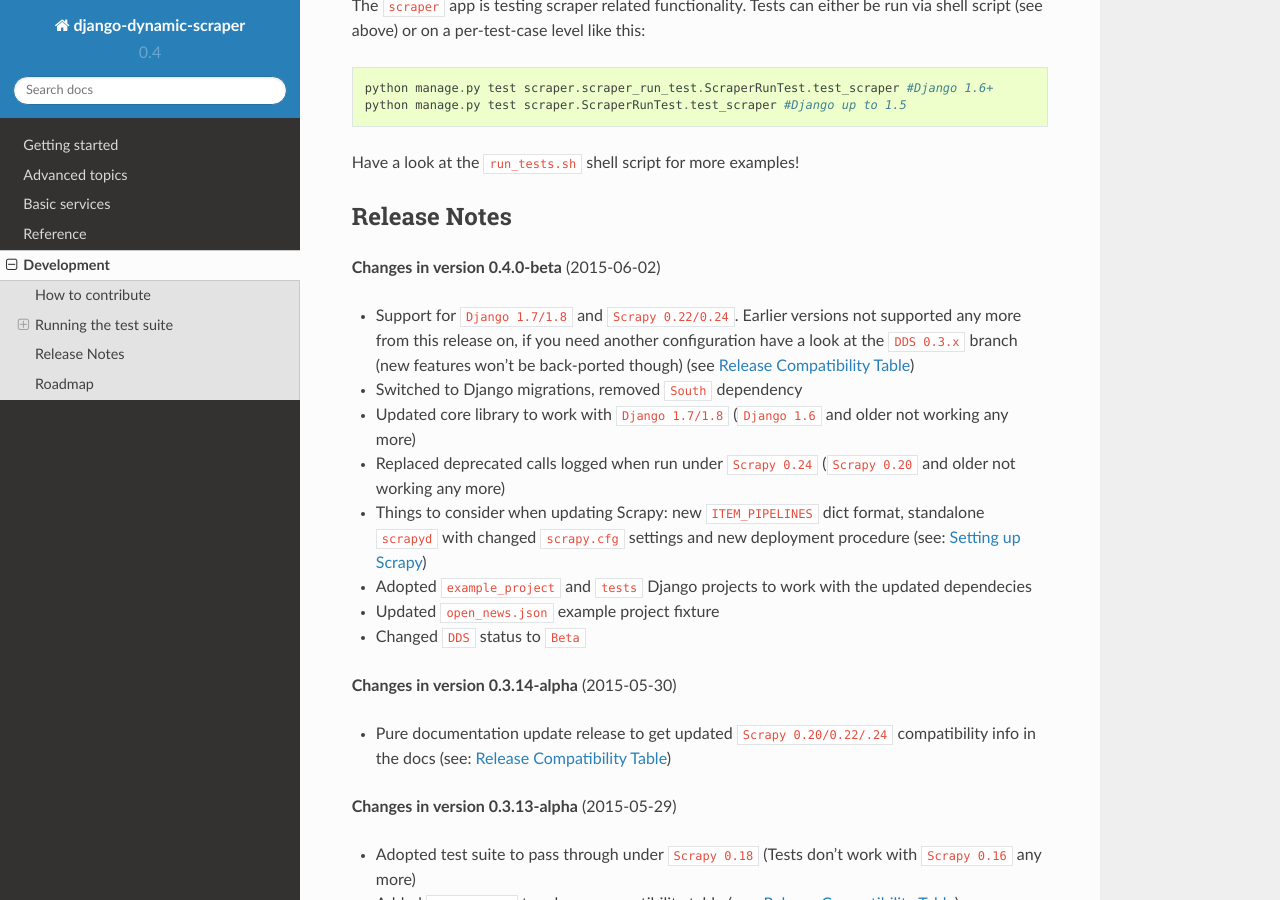
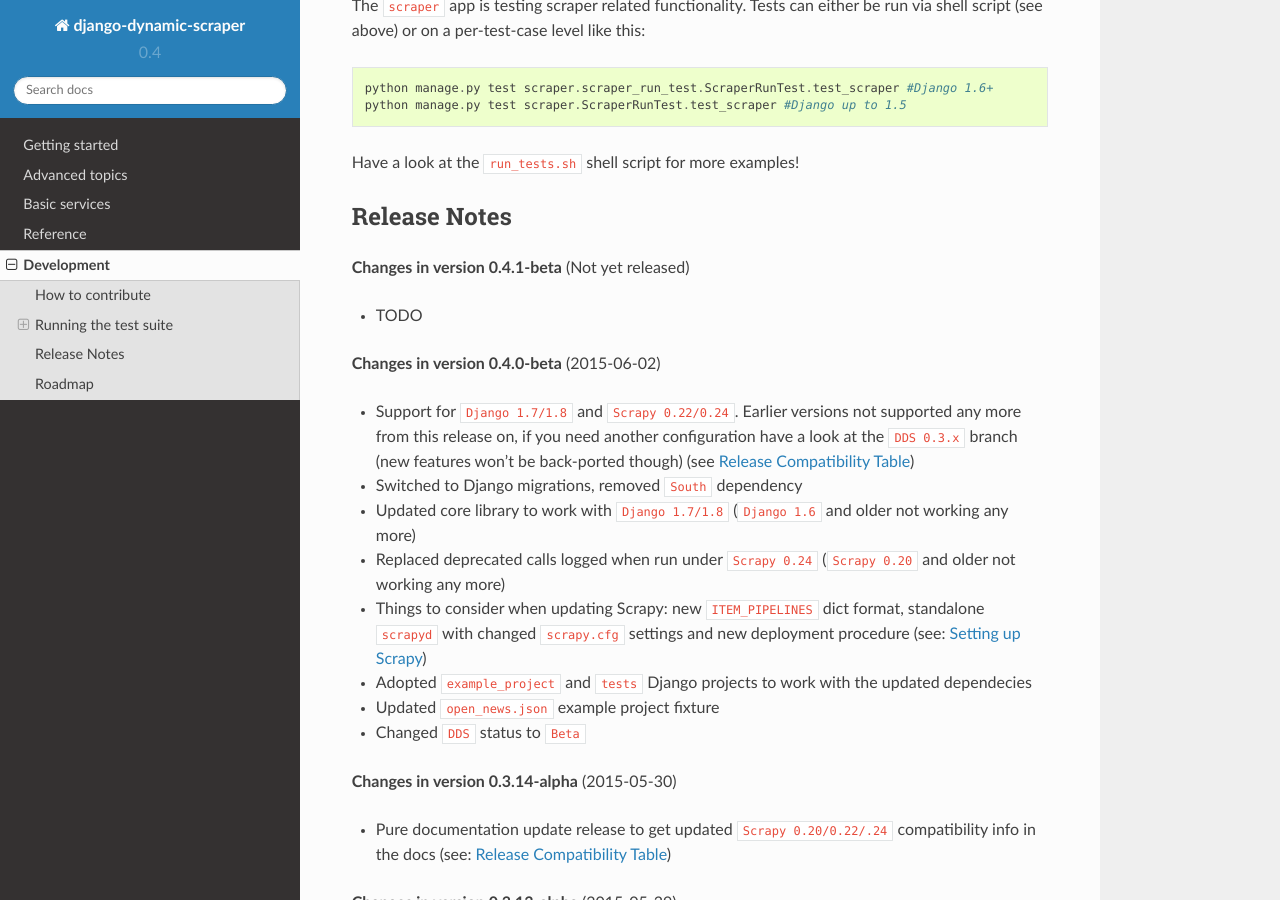
Before and after one commit to holgerd77/django-dynamic-scraper, a Sphinx documentation site: the page built from docs/development.rst, in a window 1280 px wide and 900 px high, scrolled down 1498 px. Built offline with Sphinx 7.4.7 and the Read the Docs theme 2.0.0, drawn with Linux system fonts in a browser that asks for light colours.

Commit message:
Updated release notes/setup.py version number

```diff
--- a/docs/development.rst
+++ b/docs/development.rst
@@ -69,6 +69,10 @@
 
 Release Notes
 =============
+**Changes in version 0.4.1-beta** (Not yet released)
+
+* TODO
+
 **Changes in version 0.4.0-beta** (2015-06-02)
 
 * Support for ``Django 1.7/1.8`` and ``Scrapy 0.22/0.24``. Earlier versions not supported any more from this release on,
--- a/setup.py
+++ b/setup.py
@@ -4,7 +4,7 @@
 
 setup(
     name='django-dynamic-scraper',
-    version='0.4.0',
+    version='0.4.1',
     description='Creating Scrapy scrapers via the Django admin interface',
     author='Holger Drewes',
     author_email='Holger.Drewes@gmail.com',
```
